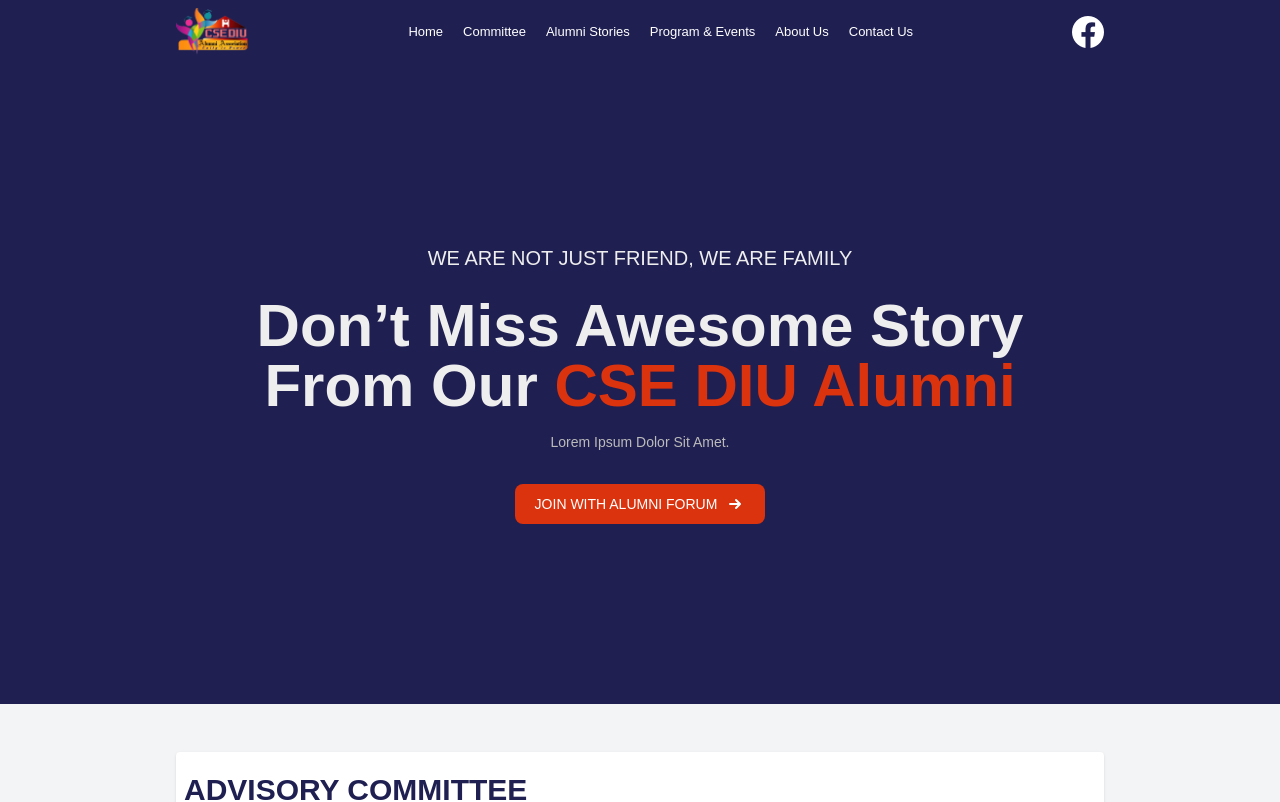
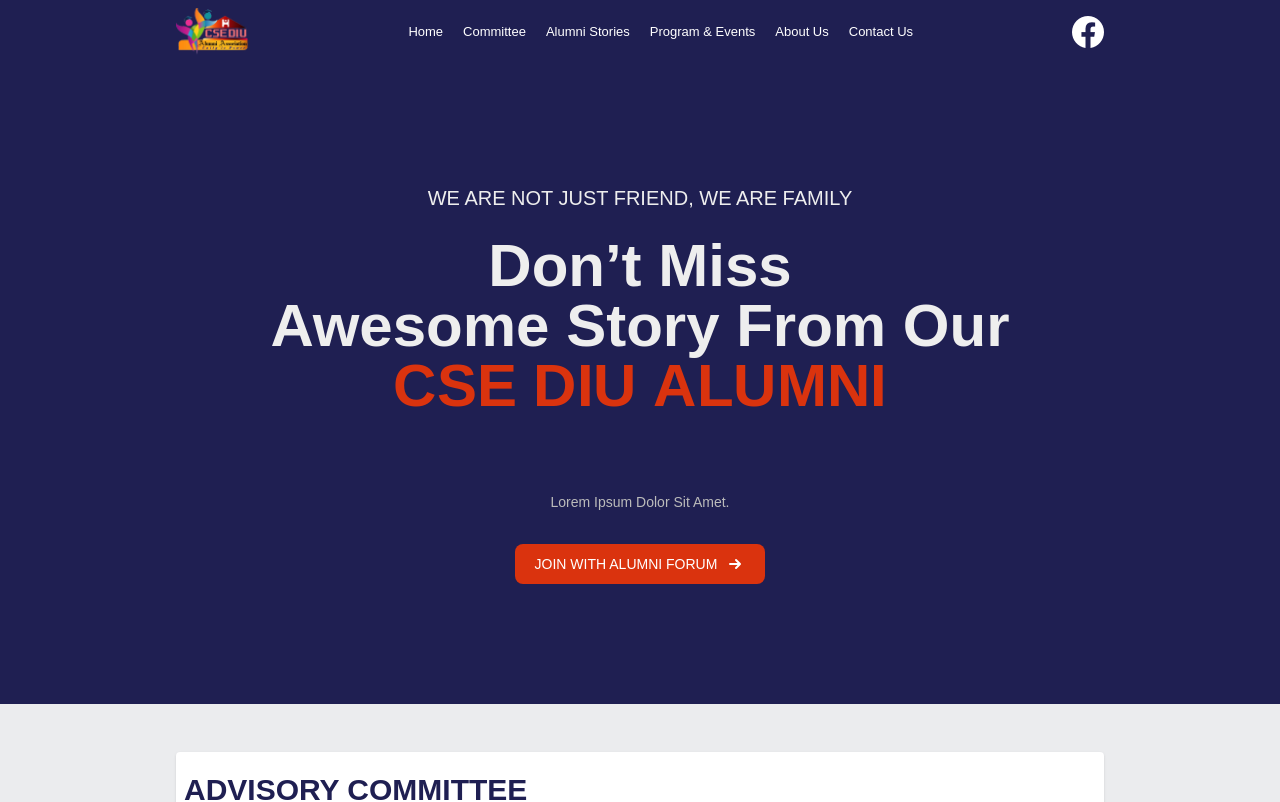
Before and after one commit to adilrion/CSE_DIU_Alumni, a React (Create React App) app: page / in a window 1280 px wide. Shown: the top 802 px of the page. Built offline with nearby package versions, Linux system fonts and the light colour scheme.

Commit message:
succesfully events section added

```diff
--- a/src/App.js
+++ b/src/App.js
@@ -4,7 +4,7 @@ import AboutUs from "./Components/Pages/AboutUs/AboutUs";
 import Committees from "./Components/Pages/Committee/Committees";
 import ContactUs from "./Components/Pages/ContactUs/ContactUs";
 import Gallery from "./Components/Pages/Gallery/GalleryH";
-import NoticeBoard from "./Components/Pages/NoticeBoard/NoticeBoard";
+import ProgramEventPage from "./Components/Pages/ProgramEvents/ProgramEventPage";
 import Error from "./Components/Shared/Error/Error";
 import Navigation from "./Components/Shared/Navigation/Navigation";
 
@@ -20,7 +20,7 @@ function App() {
           <Route path="committee" element={<Committees />} />
           <Route path="about-us" element={<AboutUs />} />
           <Route path="contact-us" element={<ContactUs />} />
-          <Route path="program-events" element={<NoticeBoard />} />
+          <Route path="program-events" element={<ProgramEventPage />} />
           <Route path="gallery" element={<Gallery />} />
           <Route path="*" element={<Error />} />
         </Routes>
--- a/src/Components/Home/Home.js
+++ b/src/Components/Home/Home.js
@@ -1,6 +1,7 @@
 import React from "react";
 import Banner from "../Pages/Banner/Banner";
 import Committee from "../Pages/Committee/Committee";
+import ProgramEvents from "../Pages/ProgramEvents/ProgramEvents";
 import Error from "../Shared/Error/Error";
 import Footer from "../Shared/Footer/Footer";
 import Navigation from "../Shared/Navigation/Navigation";
@@ -10,6 +11,7 @@ const Home = () => {
     <section id="home">
       <Banner></Banner>
       <Committee></Committee>
+      <ProgramEvents />
       <Footer></Footer>
     </section>
   );
--- a/src/Components/Pages/Banner/Banner.js
+++ b/src/Components/Pages/Banner/Banner.js
@@ -1,6 +1,7 @@
 import React from "react";
 import "./Banner.css";
 import Fade from "react-reveal/Fade";
+import { Rotate, Zoom } from "react-reveal";
 
 const Banner = () => {
   return (
@@ -12,8 +13,10 @@ const Banner = () => {
               We are not just Friend, We are Family
             </h3>
             <h1 className="text-3xl md:text-6xl mb-4 font-[600] text-[#eee] capitalize">
-              Don’t Miss Awesome Story From Our{" "}
-              <span className="text-[#da330e]">CSE DIU Alumni</span>{" "}
+              Don’t Miss <br /> Awesome Story From Our <br />
+              <Zoom right cascade>
+                <span className="text-[#da330e]">CSE DIU Alumni</span>{" "}
+              </Zoom>
             </h1>
             <p className="text-sm font-[500] text-[#bbbbbb] capitalize">
               Lorem ipsum dolor sit amet.
--- /dev/null
+++ b/src/Components/Pages/ProgramEvents/ProgramEventPage.js
@@ -0,0 +1,14 @@
+import React from "react";
+import Footer from "../../Shared/Footer/Footer";
+import ProgramEvents from "./ProgramEvents";
+
+const ProgramEventPage = () => {
+  return (
+    <>
+      <ProgramEvents />
+      <Footer />
+    </>
+  );
+};
+
+export default ProgramEventPage;
--- a/src/Components/Pages/NoticeBoard/NoticeBoard.js
+++ b/src/Components/Pages/ProgramEvents/ProgramEvents.js
@@ -1,6 +1,6 @@
 import React, { useEffect, useState } from "react";
 import "./ProgramEvent.css";
-const NoticeBoard = () => {
+const ProgramEvents = () => {
   const [dateState, setDateState] = useState(new Date());
   useEffect(() => {
     setInterval(() => setDateState(new Date()), 30000);
@@ -63,8 +63,14 @@ const NoticeBoard = () => {
           </div>
         </div>
       </div>
+
+      <div className="mx-auto px-2 sm:px-6 lg:px-44">
+        <h1 className="text-[#1F1F52] rounded shadow bg-[#ffffff] py-5 pl-2 text-3xl font-bold my-5">
+          Recent successfully completed Events
+        </h1>
+      </div>
     </section>
   );
 };
 
-export default NoticeBoard;
+export default ProgramEvents;
--- a/src/index.css
+++ b/src/index.css
@@ -4,5 +4,5 @@
 @import url("https://fonts.googleapis.com/css2?family=Concert+One&family=Kalam:wght@400;700&family=Pacifico&family=Poppins:ital,wght@0,200;0,300;0,400;0,600;0,800;1,300;1,400;1,500;1,800&family=Roboto+Serif:ital,wght@0,100;0,200;0,300;0,400;0,600;1,300;1,400;1,500&display=swap");
 body {
   font-family: "Poppins", sans-serif;
-  background-color: #f3f4f6;
+  background-color: #ebecee;
 }
```
Also changed, not shown: src/Components/Pages/NoticeBoard/ProgramEvent.js (deleted), src/Components/Pages/ProgramEvents/ProgramEvent.css (renamed from src/Components/Pages/NoticeBoard/ProgramEvent.css).
